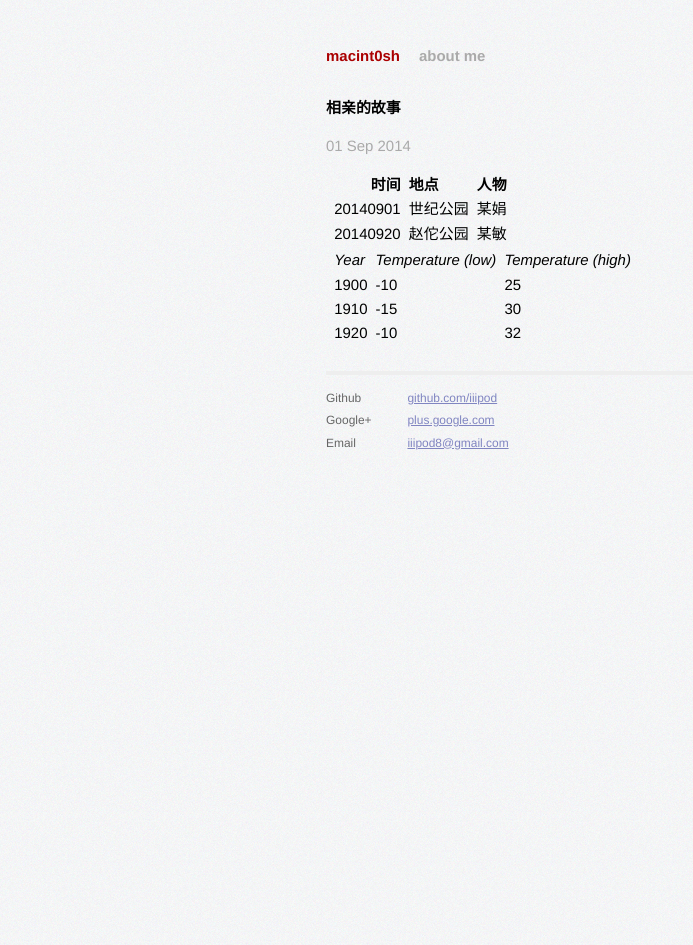
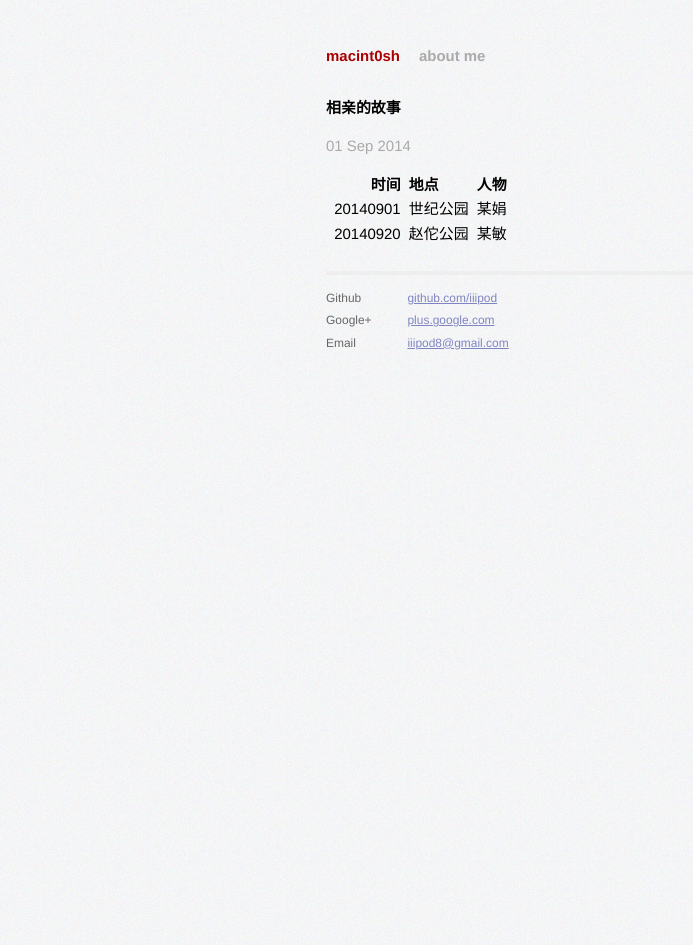
Before and after one commit to iiipod/iiipod.github.com, a Jekyll site: the page built from _posts/2014-09-01-相亲的故事.markdown, in a window 1280 px wide. Shown: the whole page, without its empty margins (0-693 px from the left). Built offline with Jekyll 4.4.1, drawn with Linux system fonts in a browser that asks for light colours; Markdown is read by kramdown in place of the engine named in the settings.

Commit message:
2014年 09月 22日 星期一 21:35:19 CST

```diff
--- a/_posts/2014-09-01-相亲的故事.markdown
+++ b/_posts/2014-09-01-相亲的故事.markdown
@@ -5,16 +5,7 @@ author:
   name: macint0sh
 ---
 
-
-||时间||地点||人物||
-||----||-----:||----:||
-||20140901||世纪公园||某娟||
-||20140920||赵佗公园||某敏||
-
-
-
-
-|| *Year* || *Temperature (low)* || *Temperature (high)* ||
-|| 1900 || -10 || 25 ||
-|| 1910 || -15 || 30 ||
-|| 1920 || -10 || 32 ||
+|| 时间 || 地点 || 人物 ||
+|| ---- || ----: || ----: ||
+|| 20140901 || 世纪公园 || 某娟 ||
+|| 20140920 || 赵佗公园 || 某敏 ||
```
